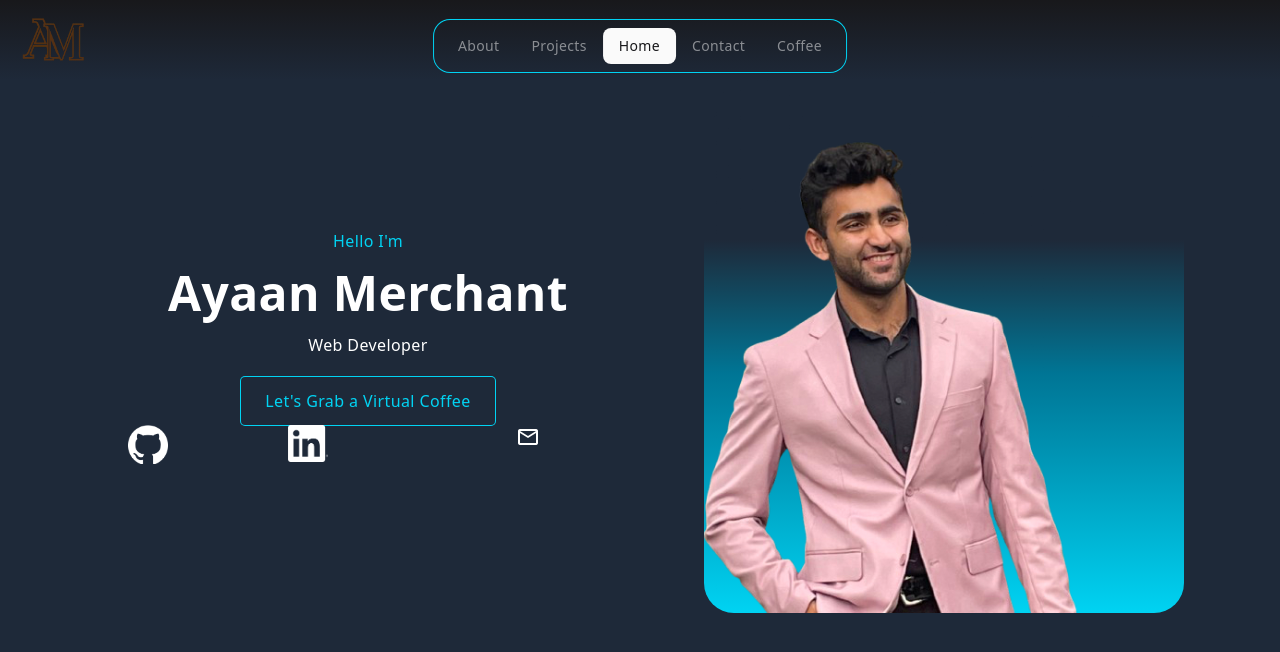
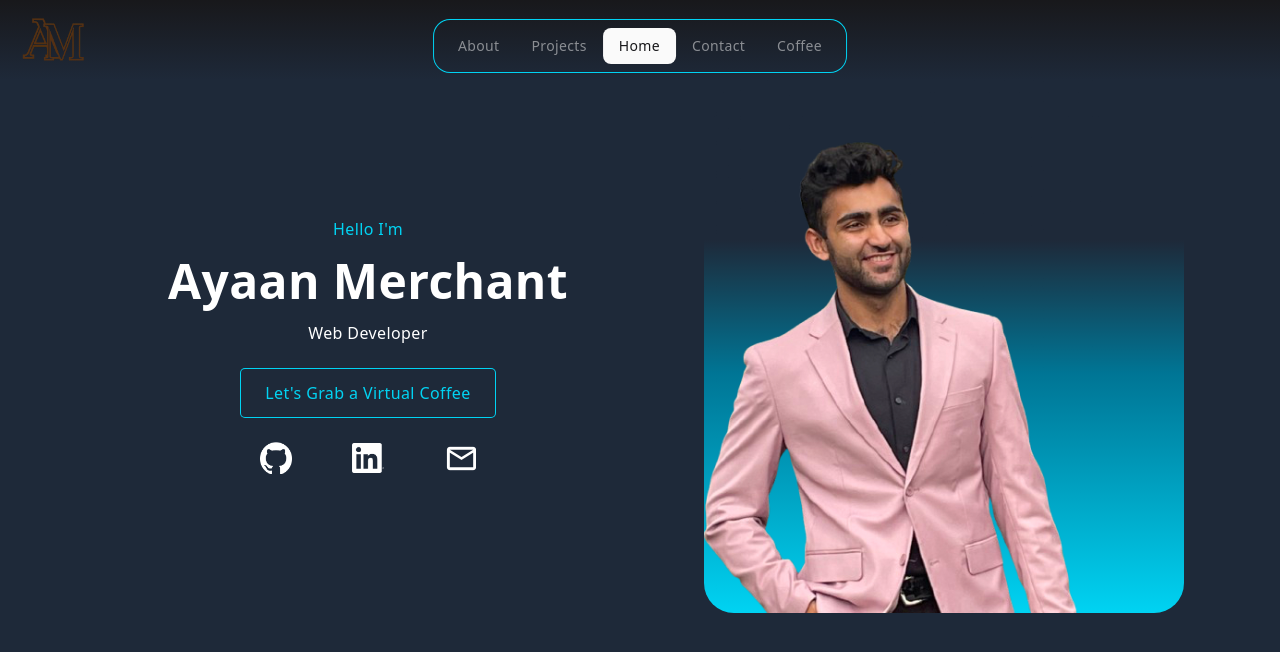
Before and after one commit to AyaanM/Portfolio, a React (Vite) app: page / in a window 1280 px wide. Shown: the top 652 px of the page. Built offline with nearby package versions, Linux system fonts and the light colour scheme.

Commit message:
icons aligned

```diff
--- a/src/components/Hero.jsx
+++ b/src/components/Hero.jsx
@@ -7,17 +7,17 @@ const Hero = () => {
         <div className="container p-40 md:p-0 md:grid md:grid-cols-2 items-center">
 
             <div className="text-center tracking-wide">
-                <p className='text-md text-cyan-400'>Hello I'm</p>
-                <h1 className="headline-1 max-w-[15ch] sm:max-w-[20ch] my-3">Ayaan Merchant</h1>
-                <p className="font-light">Web Developer</p>
+                <p className='text-md text-cyan-400 my-3'>Hello I'm</p>
+                <h1 className="headline-1 my-3">Ayaan Merchant</h1>
+                <p className="font-light my-3">Web Developer</p>
 
-                <a href="#coffee" className="inline-block mt-5 px-6 py-3 ring-cyan text-cyan-400 rounded">
+                <a href="#coffee" className="inline-block px-6 py-3 my-3 ring-cyan text-cyan-400 rounded">
                     Let's Grab a Virtual Coffee</a>
 
-                <div className="container grid grid-cols-3">
-                    <img src="/Portfolio/github_logo_white.png" width={40} height={40} alt="GitHub" />
-                    <img src="/Portfolio/link_logo_white.png" width={40} height={40} alt="LinkedIn"/>
-                    <span className='material-symbols-outlined' width={40} height={40}>mail</span>
+                <div className="container flex gap-15 justify-center items-center my-3">
+                    <div className="w-8"><img src="/Portfolio/github_logo_white.png" alt="GitHub"/></div>
+                    <div className="w-8"><img src="/Portfolio/link_logo_white.png" className="w-full h-full object-contain" alt="LinkedIn"/></div>
+                    <div className="w-8 flex justify-center"><span className="material-symbols-outlined" style={{fontSize: '35px'}}>mail</span></div>
                 </div>
             </div>
 
--- a/src/components/header.jsx
+++ b/src/components/header.jsx
@@ -13,7 +13,7 @@ const Header = () => {
         <div className="w-full px-4 flex justify-between items-center">
 
           <h1 id="home" className="logo">
-            <a href="/">
+            <a href="/Portfolio">
             <img src="/Portfolio/logo.png" width={80} height={90} alt="AM" />
             </a>
           </h1>
--- a/src/index.css
+++ b/src/index.css
@@ -21,7 +21,7 @@ body {
 
 /* UTILITIES */
 .material-symbols-outlined {
-  @apply w-[len] h-[len] overflow-hidden;
+  @apply overflow-hidden;
   font-variation-settings: "FILL" 0, "wght" 400, "GRAD" 0, "opsz" 24;
 }
 
```
